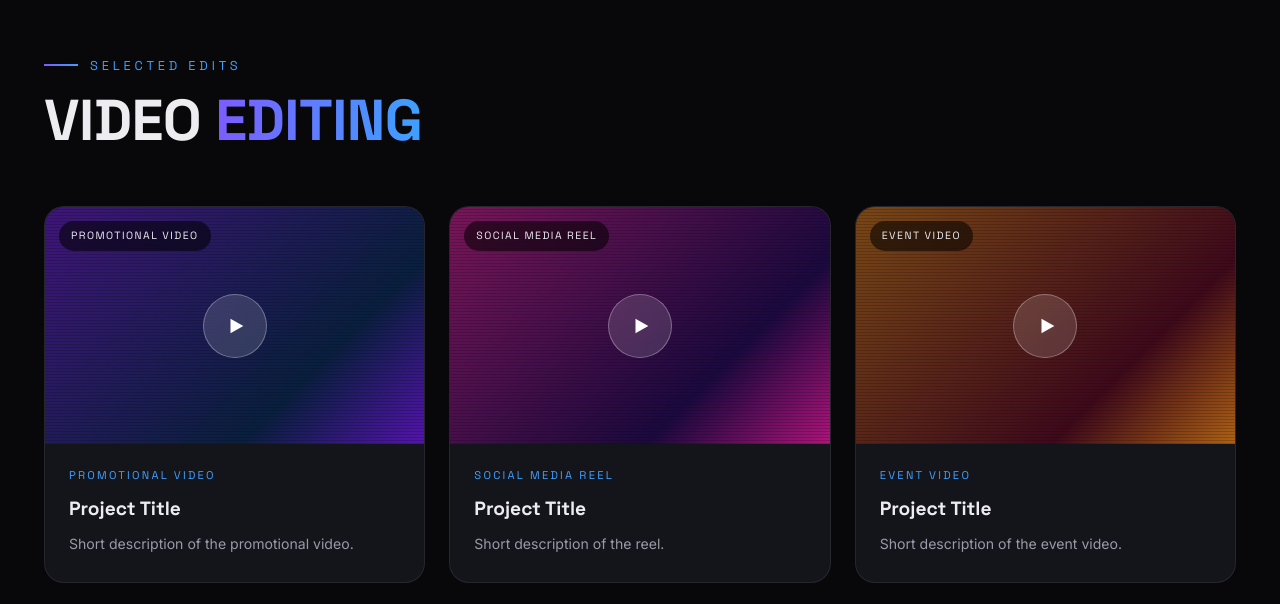
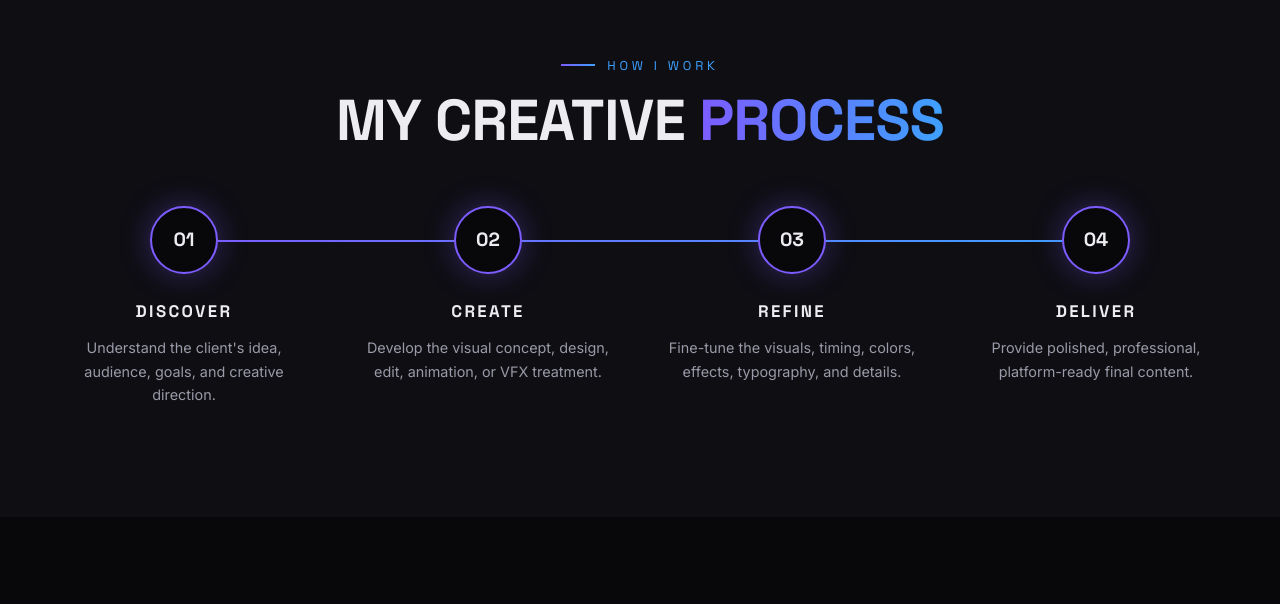
Before and after one commit to roystanraj-VFX/roys_vfx, a plain HTML site: page index.html in a window 1280 px wide. Shown: the part 9063-9667 px from the top of the page. Drawn offline with Linux system fonts and the light colour scheme; animation ran at ten frames a second.

Commit message:
changesadded

```diff
--- a/index.html
+++ b/index.html
@@ -556,7 +556,7 @@ footer .cp{color:#6d6d7b;font-size:.8rem}
 </section>
 
 <!-- ================= 9. VIDEO EDITING ================= -->
-<section id="video">
+<section id="video" style="display:none;">
   <div class="wrap">
     <div class="head reveal">
       <div class="eyebrow">Selected edits</div>
```
